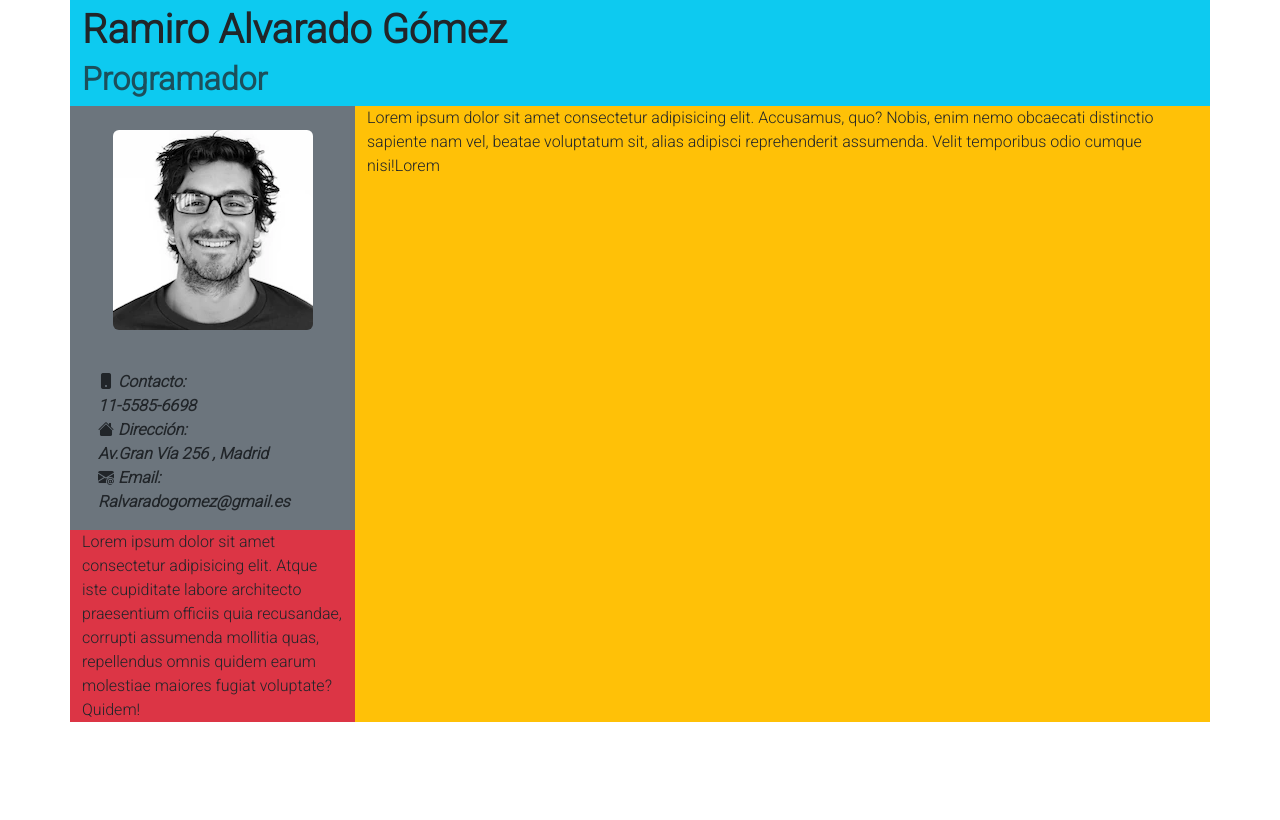
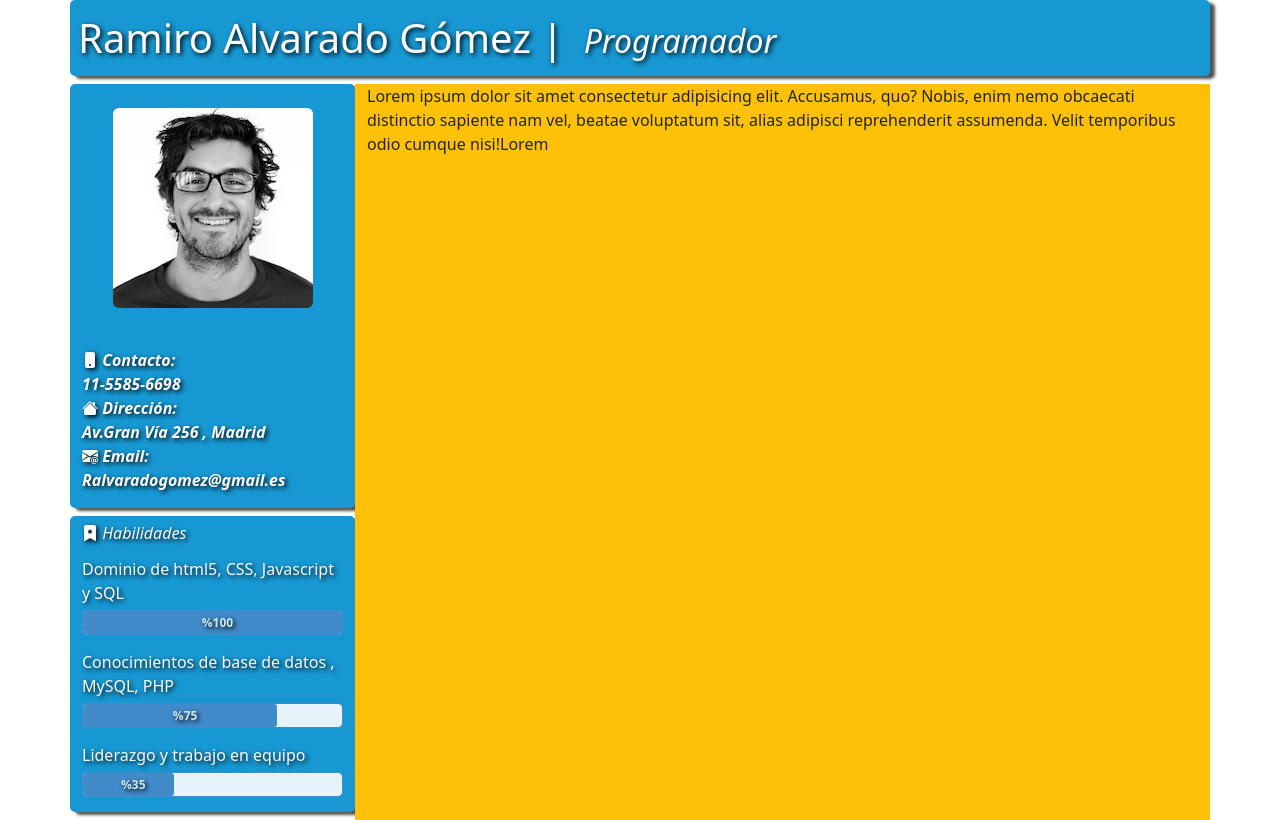
Before and after one commit to GuillermoMontes/Curriculum_Vitae, a plain HTML site: page index.html in a window 1280 px wide. Drawn offline with nearby package versions, Linux system fonts and the light colour scheme.

Commit message:
Columnas de fotos\datos\habilidades completos

```diff
--- a/CSS/style.css
+++ b/CSS/style.css
@@ -1,3 +1,107 @@
-*{
-    font-family: 'Roboto', sans-serif;
+
+#Col_nom{
+    background-color: rgb(24, 152, 211);
+    margin-bottom: 8px;
+    box-shadow: rgb(85, 84, 84) 5px  3px 3px;
+    color: rgb(250, 250, 250);
+    border-radius: 5px;
+
+
 }
+
+#p_nom{
+    text-shadow: 2px 2px 5px black;
+
+}
+#p_ofi{
+    text-shadow: 2px 2px 5px black;
+}
+
+
+i{
+    color: rgb(250, 250, 250);
+    text-shadow: 2px 2px 5px black;
+    font-weight: 500;
+    font-size: medium;
+
+}
+
+/* Foto y datos */
+
+#Col_3_fd{
+    background-color: rgb(24, 152, 211);
+    text-shadow: 2px 2px 5px black;
+    box-shadow: rgb(85, 84, 84) 5px  3px 3px;
+    border: 0px;
+    margin-bottom: 8px;
+    border-radius: 5px;
+
+}
+
+/* Habilidades */
+#Col_3_hab{
+    background-color: rgb(24, 152, 211);
+    text-shadow: 2px 2px 5px black;
+    box-shadow: rgb(85, 84, 84) 5px  3px 3px;
+    margin-bottom: 8px;
+    padding-top: 5px;
+    border-radius: 5px;
+
+
+}
+
+.hab_1{
+    margin-top: 12px;
+    margin-bottom: 5px;
+    font-weight: 500;
+    font-size: medium;
+    color: rgb(250, 250, 250);
+    text-shadow: 2px 2px 5px black;
+
+}
+
+.hab_2{
+    margin-top: 5px;
+    margin-bottom: 5px;
+    font-weight: 500;
+    font-size: medium;
+    color: rgb(250, 250, 250);
+    text-shadow: 2px 2px 5px black;
+}
+
+.hab_3{
+    margin-top: 5px;
+    margin-bottom: 5px;
+    font-weight: 500;
+    font-size: medium;
+    color: rgb(250, 250, 250);
+    text-shadow: 2px 2px 5px black;
+}
+
+/* Barra de progreso */
+.progress {
+    height: 25px;
+    width: 100%;
+    border: 1px solid #428bca;
+    border-radius: 5px;
+    background-color: #e6f3fa;
+    margin-bottom: 15px;
+    text-shadow: 2px 2px 5px black;
+}
+
+.progress-bar {
+    height: 100%;
+    background: #428bca;
+    display: flex;
+    align-items: center;
+    text-shadow: 2px 2px 5px black;
+    border-radius: 3px;
+
+}
+
+.progress-bar-text {
+    margin-left: 10px;
+    font-weight: bold;
+    color: #cce7f5;
+
+}
--- a/index.html
+++ b/index.html
@@ -24,29 +24,61 @@
         <div class="row">
             <!--Nombre/Apellido-->
 
-            <div class="col-12 col-sm-12 col-md-12 col-lg-12 bg-info text-start fs-1 fw-bold ">Ramiro Alvarado Gómez
-               <div>
-                <h1 class="text-start fs-2 fw-bolder text-muted ">Programador</h1>
-               </div>
+            <div class="col-12 col-sm-12 col-md-12 col-lg-12 px-0">
+                <div id="Col_nom">
+                   <div class="d-inline-flex p-2 fs-1 fw-light fw-normal px-2" id="p_nom">Ramiro Alvarado Gómez |</div>
+                   <div class="d-inline-flex p-2 fs-2 fst-italic px-2 " id="p_ofi">Programador</div>
+                </div>
             </div>
 
          <!--foto-datos/Habilidades-->
          <div class="col-12 col-sm-12 col-md-12 col-lg-3">
             <div class="row">
-                <div class="col-12 col-sm-6 col-md-6 col-lg-12 bg-secondary ">
+                <div class="col-12 col-sm-6 col-md-6 col-lg-12" id="Col_3_fd" >
                     <!--imagen-->
                     <div class="text-center">
                         <img src="img/foto_p3.webp" class="rounded my-4" alt="foto_Perfil">
                     </div>
                     <!--Datos-->
-                    <div class="px-3 py-3">
+                    <div class="py-3 text-center text-sm-center text-md-start text-lg-start">
                         <i class="bi bi-phone-fill fw-bold fs-6"> Contacto: <br> 11-5585-6698</i><br>
                         <i class="bi bi-house-fill fw-bold fs-6"> Dirección: <br> Av.Gran Vía 256 , Madrid</i><br>
                         <i class="bi bi-envelope-at-fill fw-bold fs-6"> Email: <br>Ralvaradogomez@gmail.es</i>
                     </div>
 
                 </div>
-                <div class="col-12 col-sm-6 col-md-6 col-lg-12 bg-danger ">Lorem ipsum dolor sit amet consectetur adipisicing elit. Atque iste cupiditate labore architecto praesentium officiis quia recusandae, corrupti assumenda mollitia quas, repellendus omnis quidem earum molestiae maiores fugiat voluptate? Quidem!</div>
+                <!--Habilidades-->
+                <div class="col-12 col-sm-6 col-md-6 col-lg-12" id="Col_3_hab" >
+
+                    <i class="bi bi-bookmark-star-fill"> Habilidades</i><br>
+                    <p class="hab_1">Dominio de html5, CSS, Javascript y SQL</p>
+                    <div class="progress">
+                        <div class="progress-bar" style="width:100%;">
+                            <span class="progress-bar-text "><b>%100</b></span>
+                        </div>
+                    </div>
+
+
+                    <p class="hab_2">Conocimientos de base de datos , MySQL, PHP</p>
+                    <div class="progress">
+                        <div class="progress-bar" style="width:75%;" >
+                            <span class="progress-bar-text"><b>%75</b></span>
+                        </div>
+                    </div>
+
+                    <p class="hab_3">Liderazgo y trabajo en equipo</p>
+                    <div class="progress">
+                        <div class="progress-bar" style="width:35%;" >
+                            <span class="progress-bar-text" ><b>%35</b></span>
+                        </div>
+                    </div>
+
+
+
+
+
+
+                </div>
             </div>
          </div>
 
```
